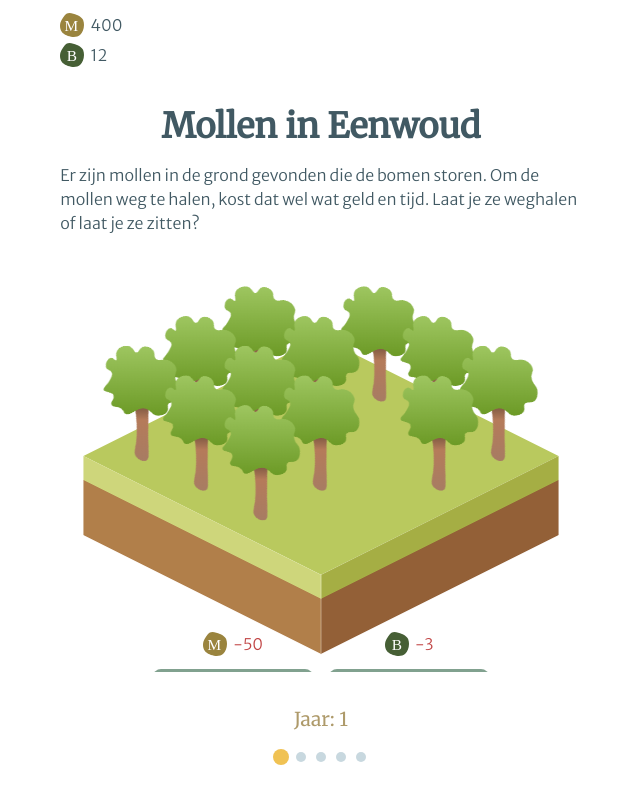
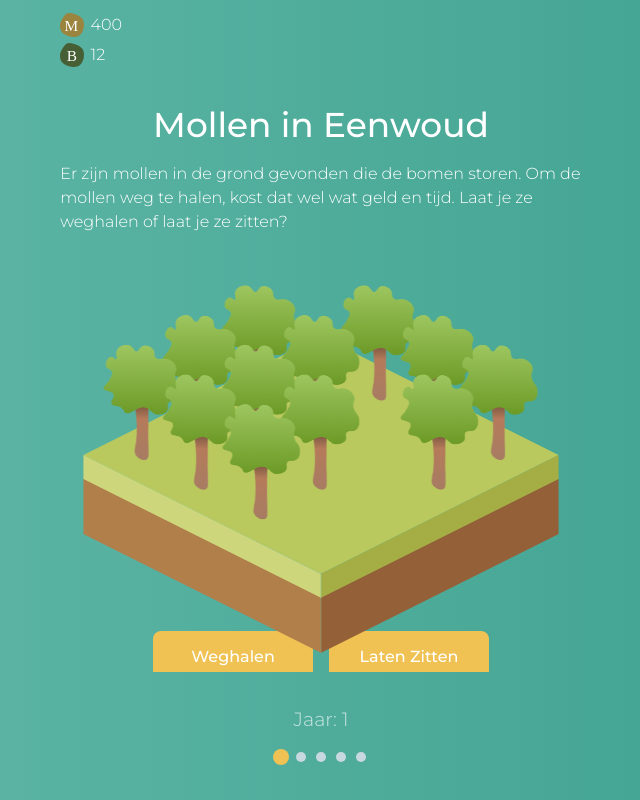
Before and after one commit to SjorsWijsman/jouw-eenwoud, a Svelte app: page / in a window 1280 px wide. Shown: the whole page, without its empty margins (319-959 px from the left). Built offline with nearby package versions, Linux system fonts and the light colour scheme.

Commit message:
Start of implementing new style

```diff
--- a/public/global.css
+++ b/public/global.css
@@ -8,12 +8,16 @@ html {
   --color-gray-dark: #415963;
   --color-red: #C14444;
   --color-white: #FFFFFF;
-  --color-text: var(--color-gray-dark);
-  --color-background: var(--color-white);
+  --color-cyan: #64BAAA;
+  --color-cyan-dark: #3B9F8D;
+  --color-text: var(--color-white);
+  --color-background: var(--color-cyan-dark);
   --breakpoint-tablet: 70rem;
   font-size: calc(60% + 0.8vmin);
   -webkit-text-size-adjust: 100%;
   scroll-behavior: smooth;
+  background-color: var(--color-background);
+  background: linear-gradient(90deg, var(--color-cyan) 0%, var(--color-cyan-dark) 100%);
 }
 
 * {
@@ -21,8 +25,8 @@ html {
   margin: 0;
   box-sizing: border-box;
   font-size: 1rem;
-  font-weight: 400;
-  font-family: 'Merriweather Sans', sans-serif;
+  font-family: 'Montserrat', sans-serif;
+  font-weight: 300;
   color: var(--color-text);
 }
 
@@ -35,18 +39,15 @@ body {
 }
 
 h1 {
-  font-family: 'Merriweather', serif;
   font-size: calc(2rem + 0.3vmin);
-  font-weight: 700;
+  font-weight: 500;
   text-align: center;
   margin-bottom: 1rem;
 }
 
 h2 {
-  font-family: 'Merriweather', serif;
-  font-weight: 400;
+  font-weight: 300;
   font-size: calc(1.2rem);
-  color: var(--color-yellow-dark);
   margin-bottom: 1rem;
   opacity: 0.7;
 }
@@ -60,9 +61,9 @@ button {
   transition: all 0.2s;
   user-select: none;
   padding: 1rem;
-  font-family: 'Merriweather', serif;
   color: var(--color-white);
-  background-color: var(--color-green-light);
+  background-color: var(--color-yellow);
+  font-weight: 500;
   border: none;
   border-radius: 0.5rem;
   outline: none;
@@ -70,6 +71,6 @@ button {
 }
 
 button:focus, button:hover {
-  background-color: var(--color-green);
+  background-color: var(--color-yellow-dark);
   transform: scale(1.1);
 }
--- a/public/index.html
+++ b/public/index.html
@@ -11,7 +11,7 @@
 	<link rel="stylesheet" href="global.css">
 	<link rel="stylesheet" href="build/bundle.css">
 	<link rel="preconnect" href="https://fonts.gstatic.com">
-	<link href="https://fonts.googleapis.com/css2?family=Merriweather&family=Merriweather+Sans:ital,wght@0,300;0,700;1,300&display=swap" rel="stylesheet">
+	<link href="https://fonts.googleapis.com/css2?family=Montserrat:ital,wght@0,300;0,500;1,300&display=swap" rel="stylesheet">
 	<script defer src="build/bundle.js"></script>
 </head>
 
--- a/src/App.svelte
+++ b/src/App.svelte
@@ -48,7 +48,6 @@ function nextYear() {
 
   header {
     position: fixed;
-    background-color: var(--color-background);
     top: 0;
     width: 100%;
     display: flex;
@@ -85,7 +84,6 @@ function nextYear() {
   footer {
     padding: 1.2rem;
     position: fixed;
-    background-color: var(--color-background);
     bottom: 0;
     height: var(--height-footer);
     width: 100%;
--- a/src/components/ChoiceButtons.svelte
+++ b/src/components/ChoiceButtons.svelte
@@ -56,12 +56,6 @@ function makeChoice(choice) {
 <div class="choices">
   {#each Object.keys($currentChoice.choices) as choice}
     <div class="choiceButton">
-      {#each $currentChoice.choices[choice].effect as effect}
-      <p class:negative="{effect[1] < 0}">
-        <img src={"./resources/icons/" + effect[0] + ".svg"} alt="munten icon">
-        {effect[1]}
-      </p>
-      {/each}
       <button type="button" name="button" on:click={() => makeChoice(choice)}>{choice}</button>
     </div>
   {/each}
```
